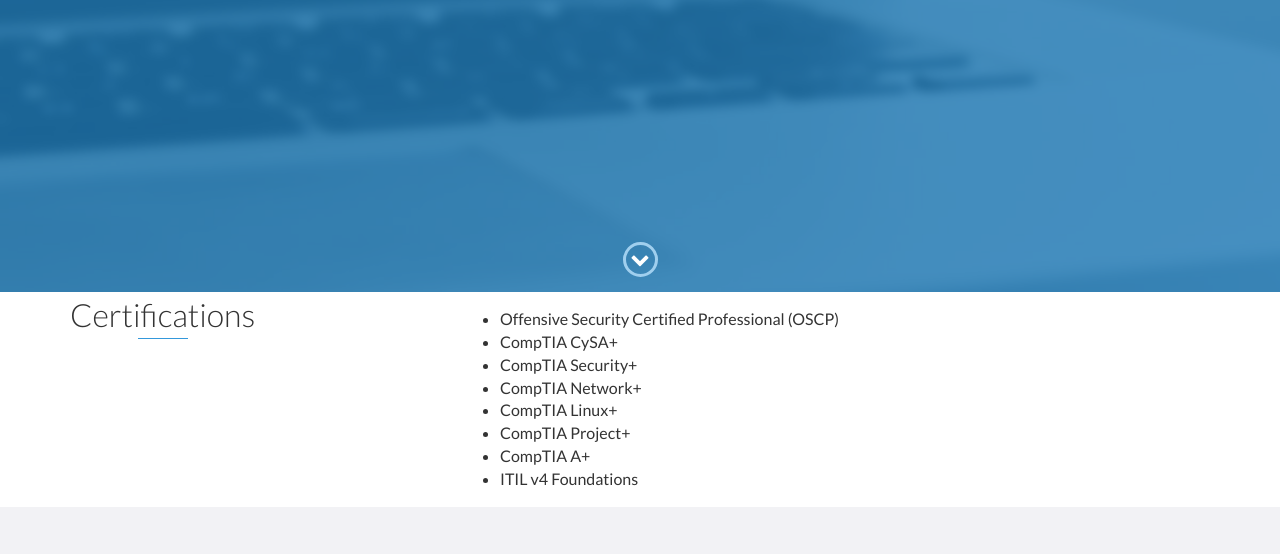
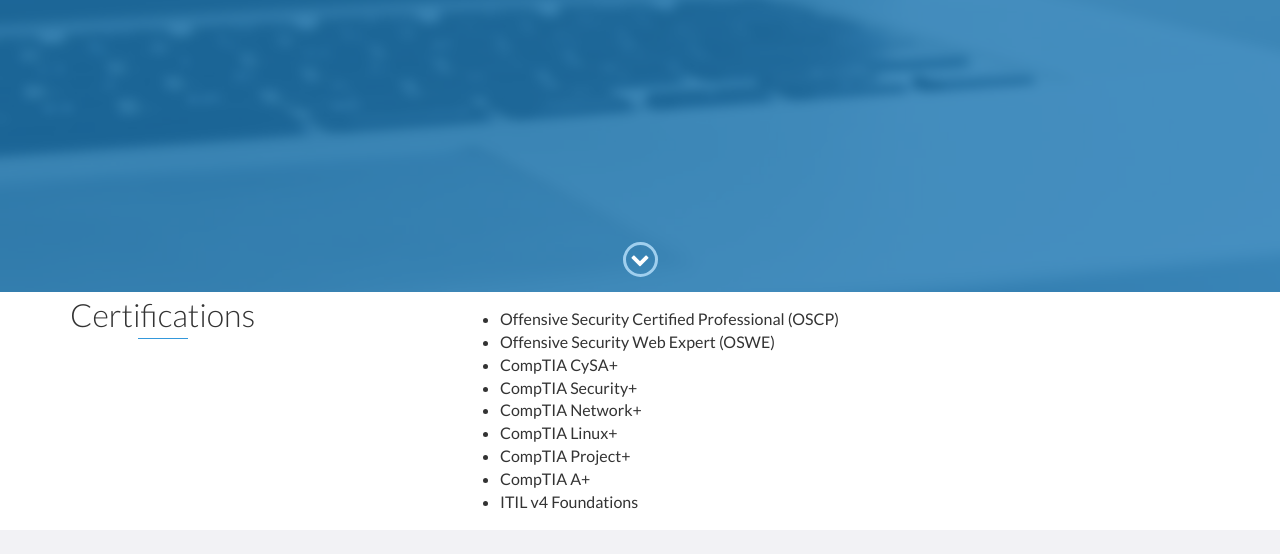
Before and after one commit to tilmana/tilmana.github.io, a plain HTML site: page index.html in a window 1280 px wide. Shown: the part 508-1062 px from the top of the page. Drawn offline with nearby package versions, Linux system fonts and the light colour scheme.

Commit message:
Update index.html

```diff
--- a/index.html
+++ b/index.html
@@ -70,6 +70,7 @@
                 <div class="col-md-8">
             <ul>
                   <li>Offensive Security Certified Professional (OSCP)</li>
+                <li>Offensive Security Web Expert (OSWE)</li>
                   <li>CompTIA CySA+</li>
                   <li>CompTIA Security+</li>
                   <li>CompTIA Network+</li>
```
